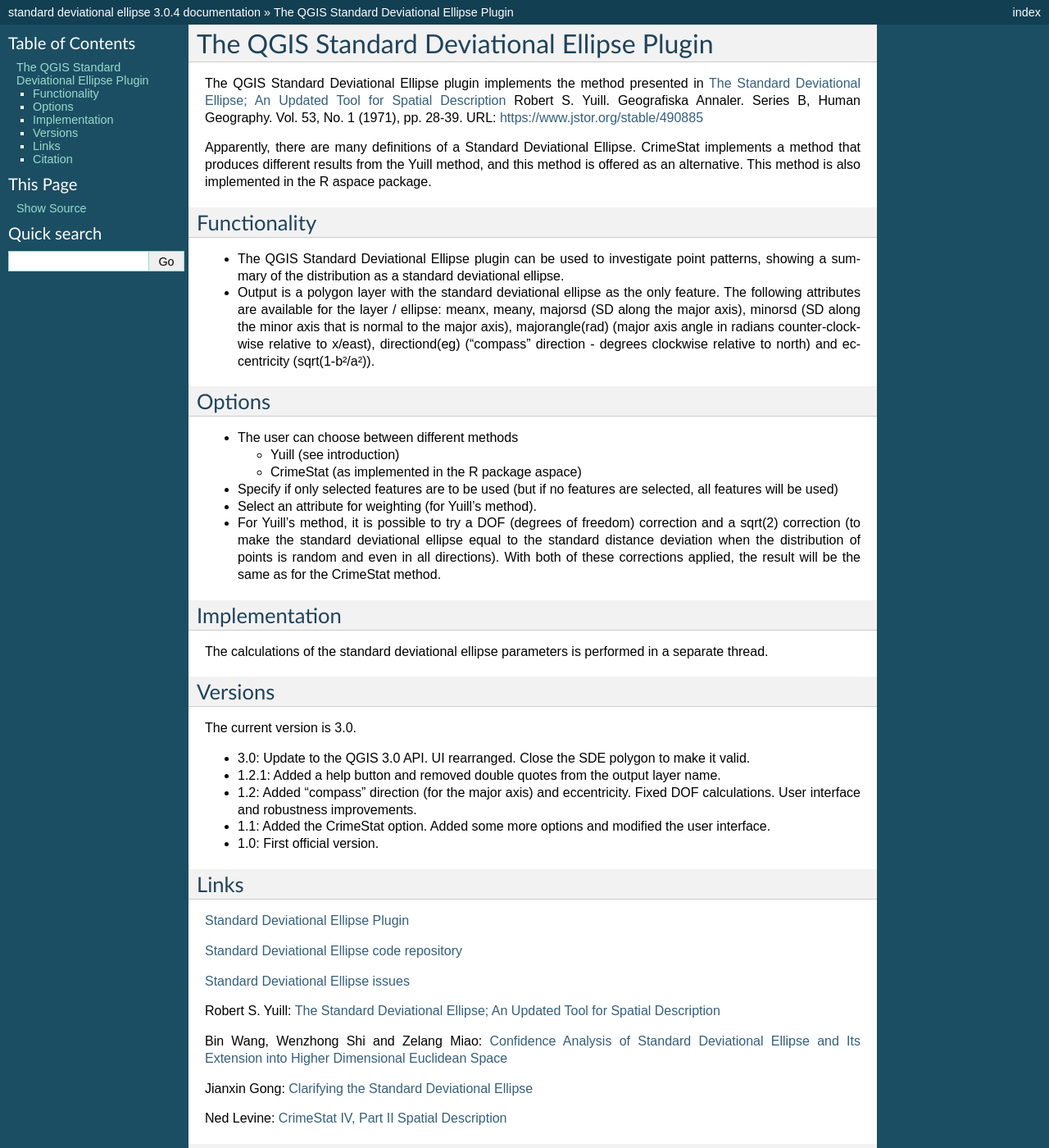
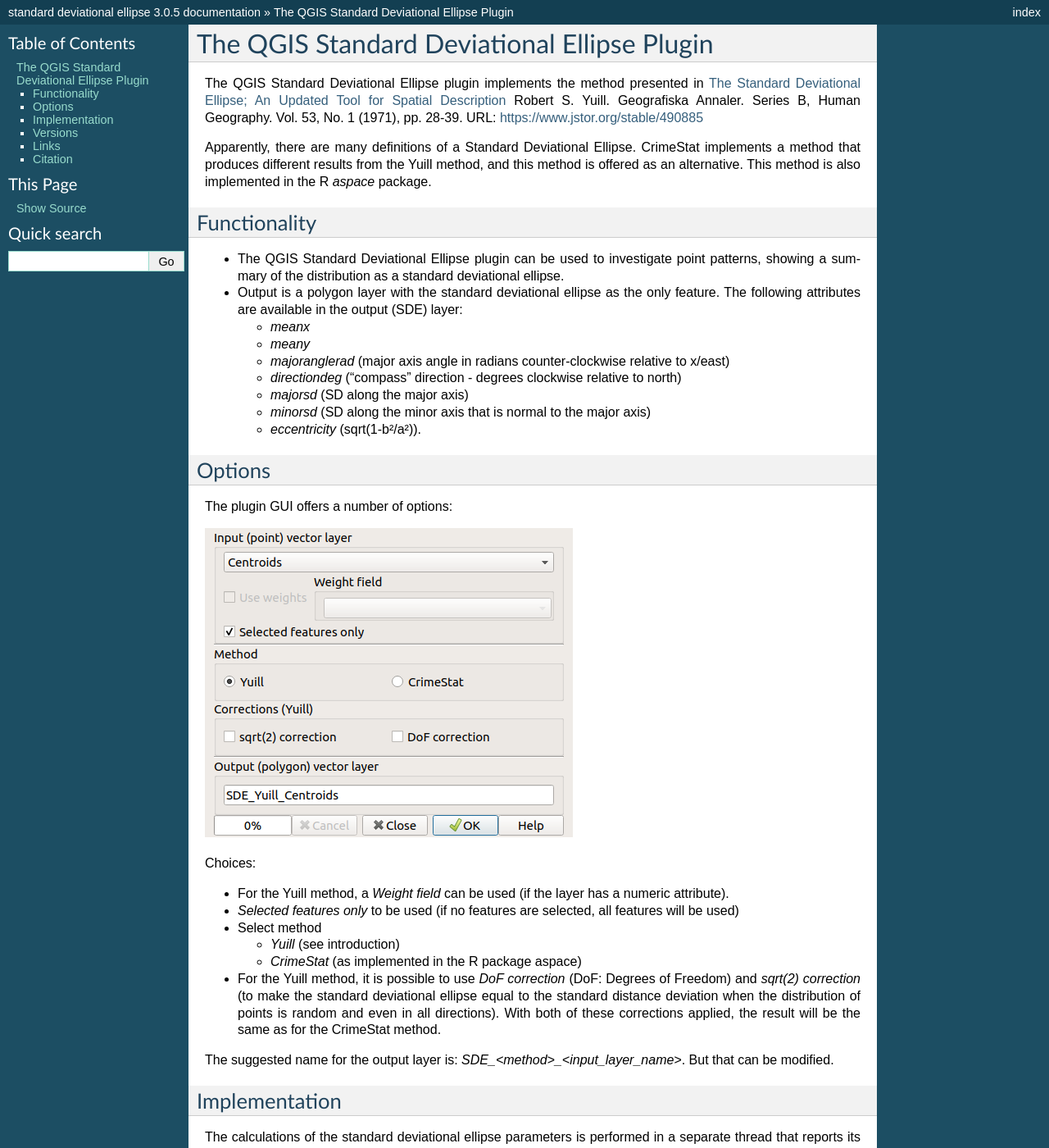
Before and after one commit to havatv/qgisstandarddeviationalellipseplugin, a Sphinx documentation site: the page built from help/source/index.rst, in a window 1280 px wide and 1400 px high. Shown: the whole window at 82% size. Built offline with Sphinx 7.4.7, drawn with Linux system fonts in a browser that asks for light colours; formulas are drawn with MathJax 3; some of the changed text lies outside the part shown.

Commit message:
Avoid the extra sub-menu, GUI and docs update, version update to 3.0.5

```diff
--- a/SDEllipse_dialog.py
+++ b/SDEllipse_dialog.py
@@ -363,7 +363,7 @@
                 attrdict = atr
             for id, attrib in attrdict.items():
                 # Check for numeric attribute
-                #if attrib.typeName().upper() in ('REAL', 'INTEGER', 'INT4',
+                # if attrib.typeName().upper() in ('REAL', 'INTEGER', 'INT4',
                 #                                 'INT8', 'FLOAT4'):
                 if attrib.isNumeric():
                     self.inputField.addItem(attrib.name(), attrib.name())
--- a/SDEllipse_engine.py
+++ b/SDEllipse_engine.py
@@ -270,7 +270,7 @@
             #     self.theta2 = atan(tantheta2)
             # self.status.emit('SD1: ' + str(self.SD1) + ' SD2: '
             #                  + str(self.SD2))
-        except:
+        except Exception as ex:
             import traceback
             self.error.emit(traceback.format_exc())
             self.finished.emit(False, None)
--- a/help/source/conf.py
+++ b/help/source/conf.py
@@ -51,7 +51,7 @@
 # The short X.Y version.
 version = '3.0'
 # The full version, including alpha/beta/rc tags.
-release = '3.0.4'
+release = '3.0.5'
 
 # The language for content autogenerated by Sphinx. Refer to documentation
 # for a list of supported languages.
--- a/help/source/index.rst
+++ b/help/source/index.rst
@@ -23,7 +23,7 @@
 Deviational Ellipse.
 CrimeStat implements a method that produces different results
 from the Yuill method, and this method is offered as an
-alternative.  This method is also implemented in the R aspace
+alternative.  This method is also implemented in the R `aspace`
 package.
 
 Functionality
@@ -34,62 +34,83 @@
   distribution as a standard deviational ellipse.
 
 - Output is a polygon layer with the standard deviational
-  ellipse as the only feature.  The following attributes are
-  available for the layer / ellipse: meanx, meany, majorsd (SD along
-  the major axis), minorsd (SD along the minor axis that is normal
-  to the major axis), majorangle(rad) (major axis angle in radians
-  counter-clockwise relative to x/east), directiond(eg) ("compass"
-  direction - degrees clockwise relative to north) and eccentricity
-  (sqrt(1-b²/a²)).
+  ellipse as the only feature.
+  The following attributes are available in the output (SDE)
+  layer:
+
+  * `meanx`
+  * `meany`
+  * `majoranglerad` (major axis angle in radians
+    counter-clockwise relative to x/east)
+  * `directiondeg` ("compass" direction - degrees
+    clockwise relative to north)
+  * `majorsd` (SD along the major axis)
+  * `minorsd` (SD along the minor axis that is normal
+    to the major axis)
+  * `eccentricity` (sqrt(1-b²/a²)).
 
 Options
 =============
 
-- The user can choose between different methods
+The plugin GUI offers a number of options:
 
-  - Yuill (see introduction)
+|sde_gui|
 
-  - CrimeStat (as implemented in the R package aspace)
+.. |sde_gui| image:: illustrations/sde_gui.png
+ :align: middle
 
-- Specify if only selected features are to be used (but if
-  no features are selected, all features will be used)
+Choices:
 
-- Select an attribute for weighting (for Yuill's method).
+- For the Yuill method, a *Weight field* can be used
+  (if the layer has a numeric attribute).
 
-- For Yuill's method, it is possible to try a DOF (degrees
-  of freedom) correction and a sqrt(2) correction
+- *Selected features only* to be used (if no features are
+  selected, all features will be used)
+
+- Select method
+
+  - *Yuill* (see introduction)
+
+  - *CrimeStat* (as implemented in the R package aspace)
+
+- For the Yuill method, it is possible to use *DoF correction*
+  (DoF: Degrees of Freedom) and *sqrt(2) correction*
   (to make the standard deviational ellipse equal to the
   standard distance deviation when the distribution of points
   is random and even in all directions).
   With both of these corrections applied, the result will be
   the same as for the CrimeStat method.
 
+The suggested name for the output layer is:
+`SDE_<method>_<input_layer_name>`.
+But that can be modified.
+
 Implementation
 ================
 
 The calculations of the standard deviational ellipse parameters
-is performed in a separate thread.
-
+is performed in a separate thread that reports its progress
+through the progressbar in the GUI.
 
 Versions
 ===============
-The current version is 3.0.
+The current version is 3.0.5.
 
-- 3.0: Update to the QGIS 3.0 API.
-  UI rearranged.
-  Close the SDE polygon to make it valid.
-
-- 1.2.1: Added a help button and removed double quotes from the
+- 3.0.5: Eliminated the superfluous "Standard deviational ellipse"
+  submenu under the Vector menu. GUI and documentation fixes.
+- 3.0.4: Fixed issue with selected features in QGIS 3.
+- 3.0.3: Fixed issue with integer fields from Shapefile
+  format datasets not being accepted as weights.
+- 3.0.2: Make icon show in the toolbar and make help show
+- 3.0.1: SDE polygon closed to make it valid.
+- 3.0.0: Update to the QGIS 3.0 API. GUI rearranged.
+- 1.2.1: Help button added. Double quotes removed from the
   output layer name.
-
-- 1.2: Added "compass" direction (for the major axis) and
-  eccentricity.
-  Fixed DOF calculations.
-  User interface and robustness improvements.
-
-- 1.1: Added the CrimeStat option.
-  Added some more options and modified the user interface.
-
+- 1.2.0: "Compass" direction and eccentricity added (for the
+  major axis). Fixed DOF calculations. GUI and robustness
+  improvements.
+- 1.1: CrimeStat option added. More options added.
+  GUI modifications.
 - 1.0: First official version.
 
 
```
Also changed, not shown: other parts of help/source/index.rst (+1 -1 lines), SDEllipse.py (+4 -4 lines), metadata.txt (+5 -2 lines), help/source/illustrations/sde_gui.png (added), sdeicon.png (added), 10 other files.
